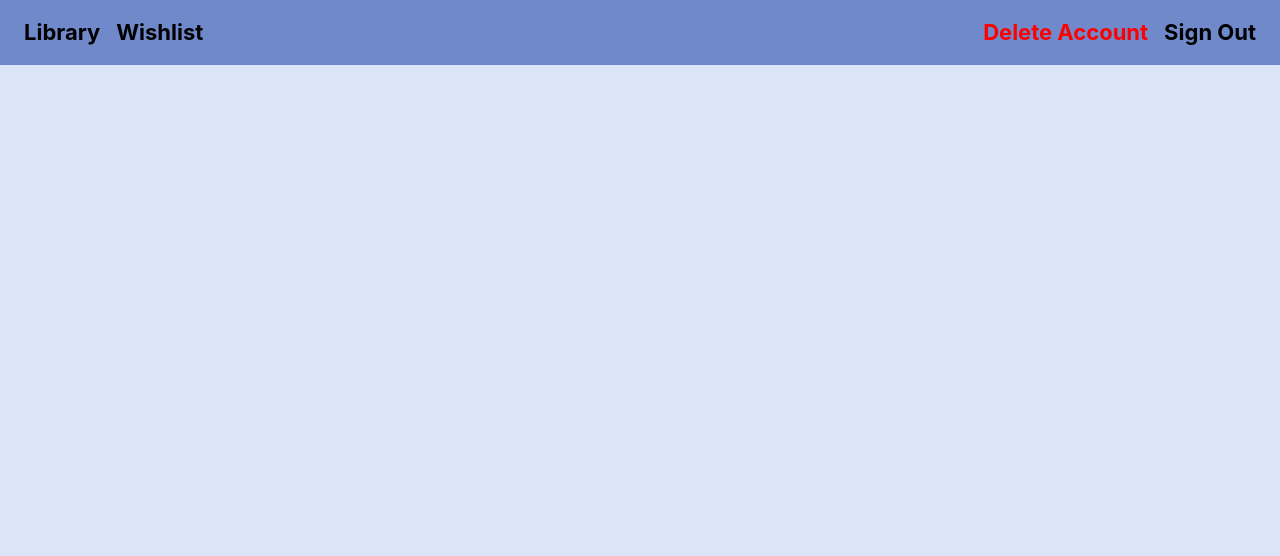
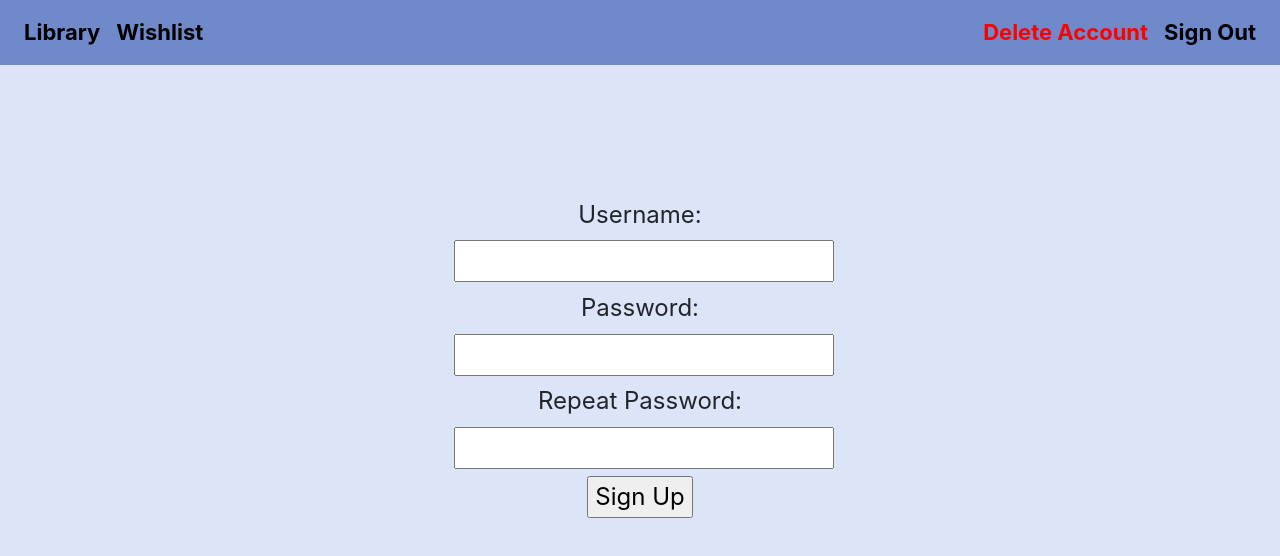
Before and after one commit to fallscameron01/Database_Project, a React (Create React App) app in the folder front-end/: page /signup in a window 1280 px wide. Shown: the top 556 px of the page. Built offline with nearby package versions, Linux system fonts and the light colour scheme.

Commit message:
Sign up page

```diff
--- a/front-end/src/components/login/index.js
+++ b/front-end/src/components/login/index.js
@@ -2,7 +2,6 @@ import React from "react";
 import "./index.css";
 
 function Login() {
-
   const handleSubmit = () => {
     // this is where I would put code to log in.
     // IF I HAD ANY!
--- a/front-end/src/components/navbar/index.js
+++ b/front-end/src/components/navbar/index.js
@@ -11,6 +11,7 @@ import DeleteAccount from "../delete-account/index";
 import Login from "../login/index";
 import AddNewMedia from "../add-new-media/index";
 import Welcome from "../welcome/index";
+import Signup from "../signup/index"
 
 export default function App() {
   return (
@@ -68,6 +69,9 @@ export default function App() {
           <Route path="/login">
             <Login />
           </Route>
+          <Route path="/signup">
+            <Signup />
+          </Route>
           <Route path="/add-new-media">
             <AddNewMedia />
           </Route>
--- /dev/null
+++ b/front-end/src/components/signup/index.css
@@ -0,0 +1,14 @@
+.signup_form {
+    display: flex;
+    justify-content: center;
+    text-align: center;
+    font-size: 150%;
+    margin-top: 10%;
+}
+
+.signup_form label {
+    margin: 1%;
+}
+.signup_form input {
+    margin: 1%;
+}
--- a/front-end/src/components/signup/index.js
+++ b/front-end/src/components/signup/index.js
@@ -1,9 +1,28 @@
 import React from "react";
+import "./index.css";
 
 function Signup() {
+  const handleSubmit = () => {
+    // this is where I would put code to sign up.
+    // IF I HAD ANY!
+  };
+
   return (
-    <div>
-        Signup
+    <div class="signup_body">
+      <div class="signup_form">
+        <form onSubmit={handleSubmit}>
+          <label>Username:</label><div/>
+          <input type="text" name="username"/><div/>
+
+          <label>Password:</label><div/>
+          <input type="text" name="password"/><div/>
+
+          <label>Repeat Password:</label><div/>
+          <input type="text" name="repeat_password"/><div/>
+
+          <input type="submit" value="Sign Up"/>
+        </form>
+      </div>
     </div>
   );
 }
```
